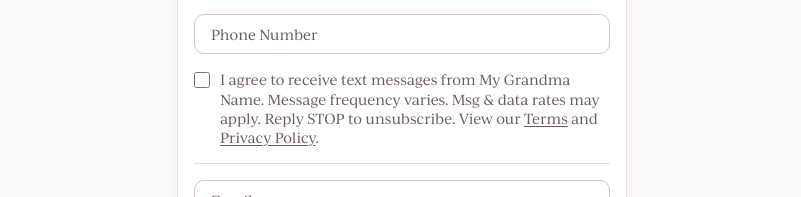
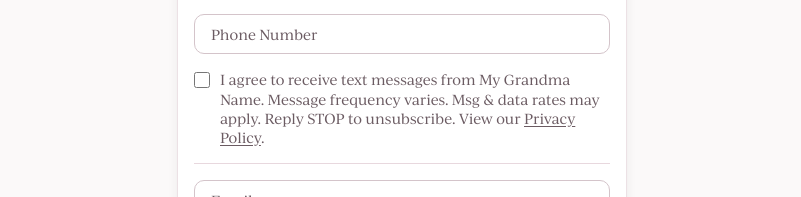
Before and after one commit to mad-banana-projects/my-grandma-name, a Next.js app: page /signup/grandma in a window 1280 px wide. Shown: the part 337-534 px from the top of the page, without its empty margins (238-1039 px from the left). Built offline with nearby package versions, Linux system fonts and the light colour scheme.

Commit message:
updated sms consent privacy page link

```diff
--- a/components/auth/grandma-signup-form.tsx
+++ b/components/auth/grandma-signup-form.tsx
@@ -195,9 +195,7 @@ export function GrandmaSignupForm({ grandmaName }: GrandmaSignupFormProps) {
             />
             <label htmlFor="textUpdatesOptIn" className="text-sm text-muted-foreground cursor-pointer leading-snug">
               I agree to receive text messages from My Grandma Name. Message frequency varies. Msg &amp; data rates may apply. Reply STOP to unsubscribe. View our{' '}
-              <a href="/terms" className="underline underline-offset-2 hover:text-foreground">Terms</a>
-              {' '}and{' '}
-              <a href="/privacy" className="underline underline-offset-2 hover:text-foreground">Privacy Policy</a>.
+              <a href="/privacy-policy" className="underline underline-offset-2 hover:text-foreground">Privacy Policy</a>.
             </label>
           </div>
 
--- a/components/profile/profile-card.tsx
+++ b/components/profile/profile-card.tsx
@@ -447,9 +447,7 @@ export function ProfileCard({ profile, subscriptionStatus, subscriptionData }: P
                   />
                   <Label htmlFor="text_updates_opt_in" className="font-normal cursor-pointer leading-snug">
                     I agree to receive text messages from My Grandma Name. Message frequency varies. Msg &amp; data rates may apply. Reply STOP to unsubscribe. View our{' '}
-                    <a href="/terms" className="underline underline-offset-2 hover:text-foreground">Terms</a>
-                    {' '}and{' '}
-                    <a href="/privacy" className="underline underline-offset-2 hover:text-foreground">Privacy Policy</a>.
+                    <a href="/privacy-policy" className="underline underline-offset-2 hover:text-foreground">Privacy Policy</a>.
                   </Label>
                 </div>
               </div>
```
